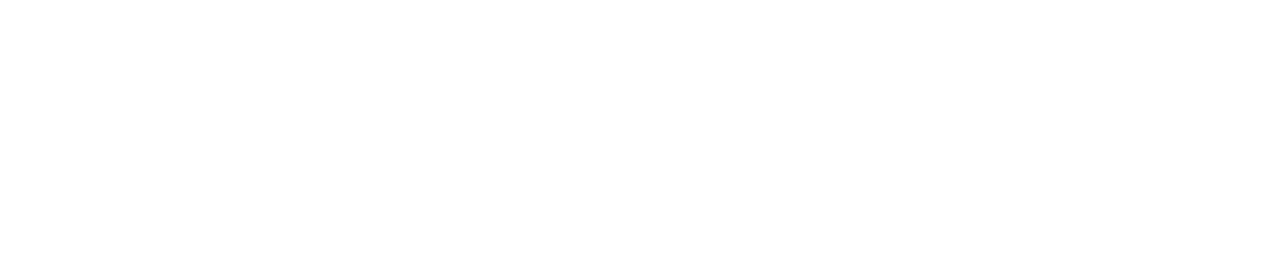
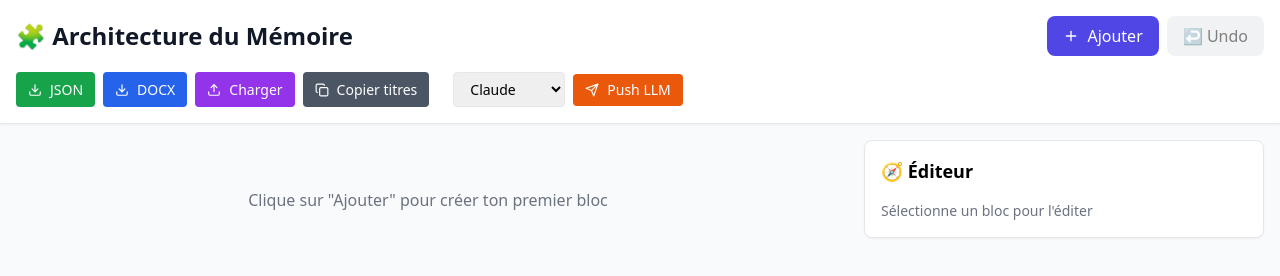
Before and after one commit to b33n-tech/tool1, a plain HTML site: page index.html in a window 1280 px wide. Drawn offline with Linux system fonts and the light colour scheme; the site is published under a folder, as on GitHub Pages, so addresses that start at the root find nothing.

Commit message:
Update index.html

```diff
--- a/index.html
+++ b/index.html
@@ -4,8 +4,8 @@
     <meta charset="UTF-8" />
     <meta name="viewport" content="width=device-width, initial-scale=1.0" />
     <title>Outil 1 - Architecture Mémoire</title>
-    <script type="module" crossorigin src="/assets/index-MmFdpB_u.js"></script>
-    <link rel="stylesheet" crossorigin href="/assets/index-Biu5d3cl.css">
+    <script type="module" crossorigin src="./assets/index-MmFdpB_u.js"></script>
+   <link rel="stylesheet" crossorigin href="./assets/index-Biu5d3cl.css">
   </head>
   <body>
     <div id="root"></div>
```
